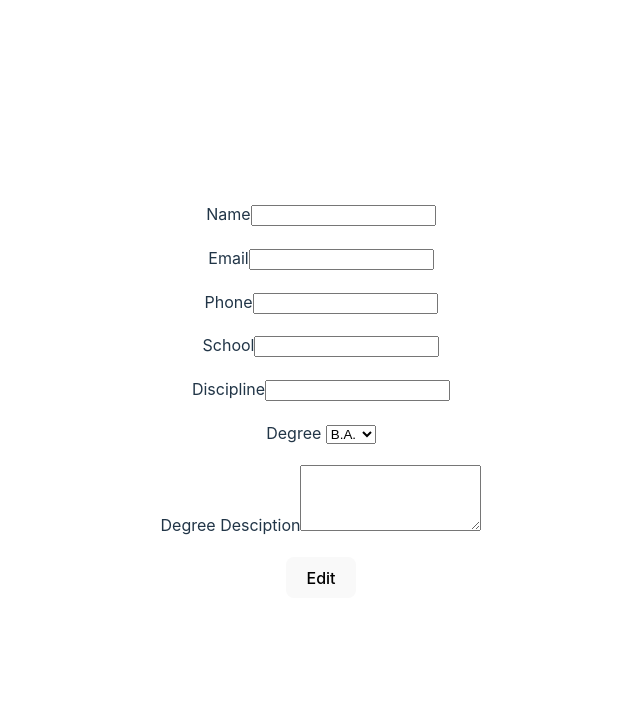
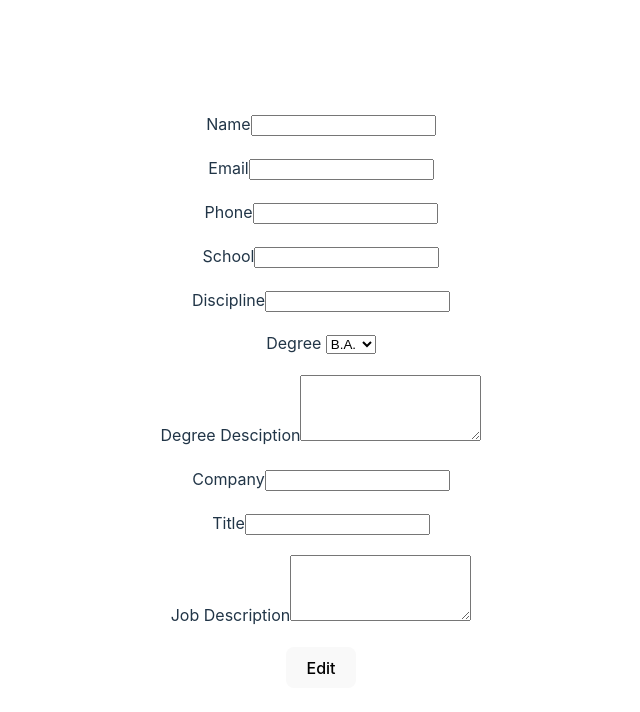
Before and after one commit to Runner-Dad84/resumetemplate, a React (Vite) app: page / in a window 1280 px wide. Shown: the top 712 px of the page, without its empty margins (319-959 px from the left). Built offline with nearby package versions, Linux system fonts and the light colour scheme.

Commit message:
add professonal fields

```diff
--- a/src/App.jsx
+++ b/src/App.jsx
@@ -30,6 +30,12 @@ function App() {
         {label: 'M.S.', value: 'M.S.'},
       ] },
     { label: 'Degree Desciption', name:'SchDesc', type:'message', class: 'edu', },
+    { label: 'Company', name:'company', type:'text', class:'professional', },
+    { label: 'Title', name:'title', type:'text', class:'professional', },
+
+    { label: 'Job Description', name:'JobDesc', type:'message', class:'professional', },
+
+
   ];
 
   const handleField = (event) => {
```
